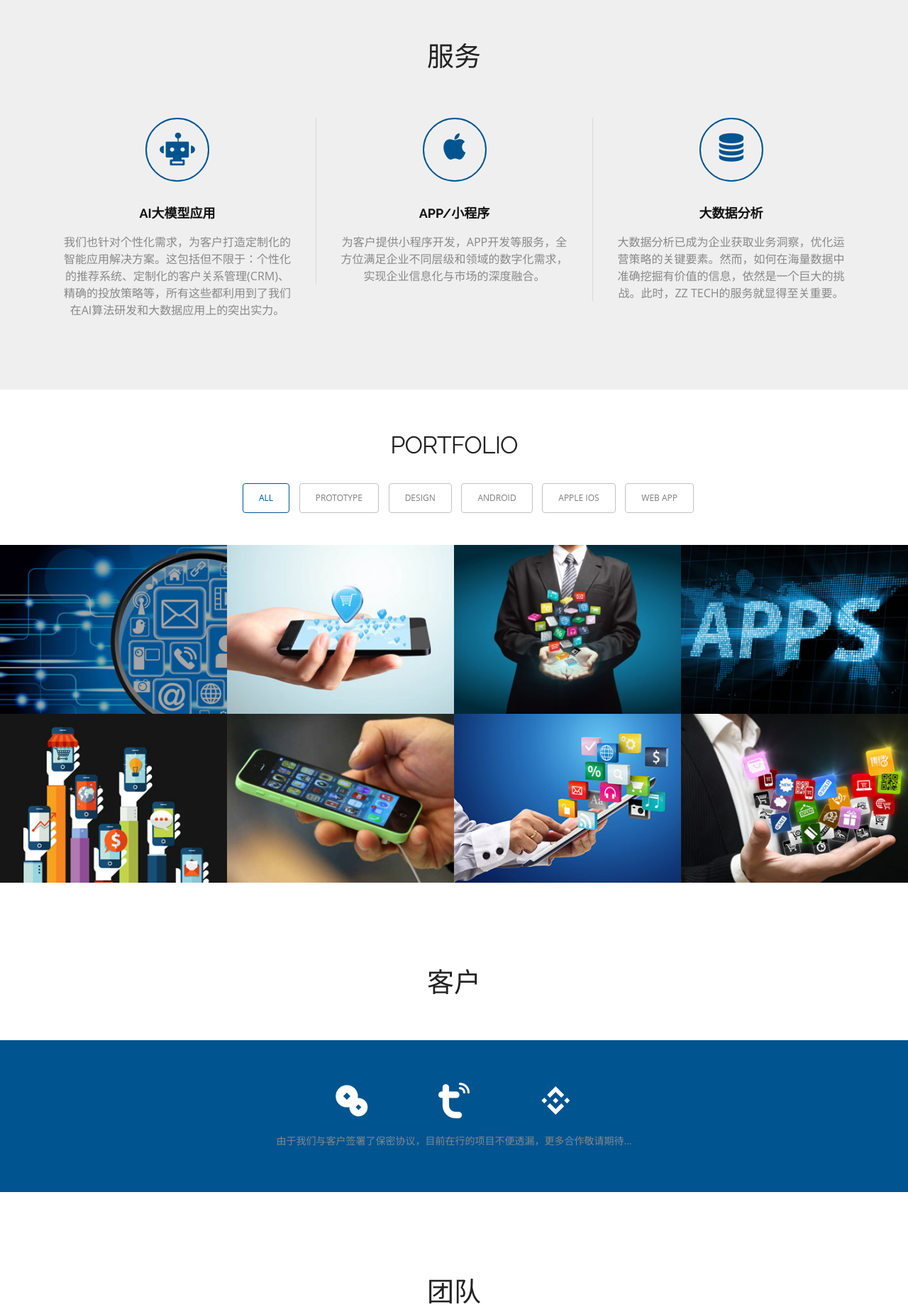
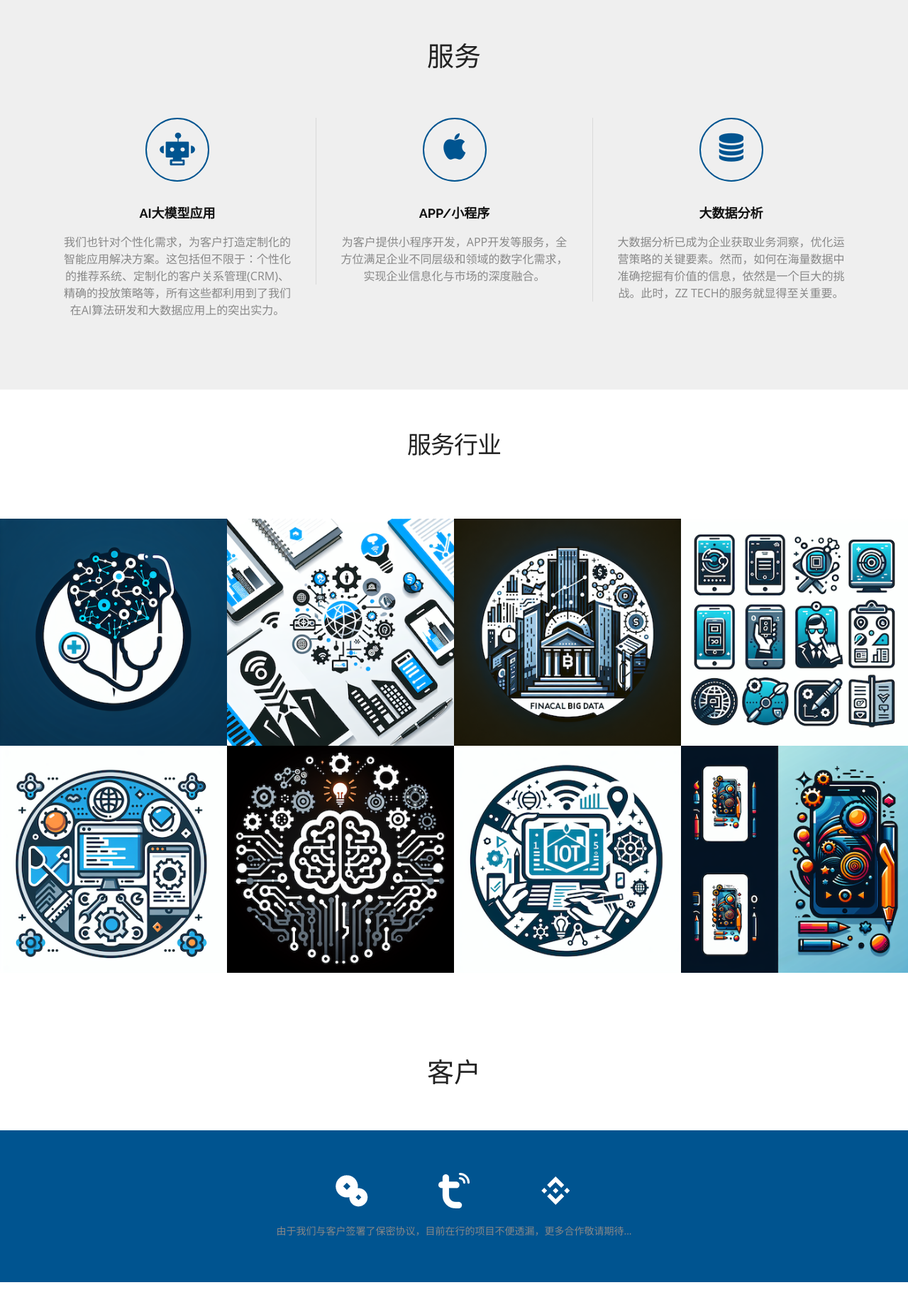
Before and after one commit to jeremyzj/zztech, a Django app: template techapp/templates/techapp/index.html in a window 1280 px wide. Shown: the part 1152-2994 px from the top of the page at 71% size. Run offline with Django 4.2, Linux system fonts and the light colour scheme; the template is opened without the code that fills it, so the values that code supplies are empty; some libraries are stand-ins or nearby versions.

Commit message:
增加服务行业

```diff
--- a/techapp/templates/techapp/index.html
+++ b/techapp/templates/techapp/index.html
@@ -133,7 +133,7 @@
 
     <!-- Title -->
     <div class="section-title">
-      <h2>Portfolio</h2>
+      <h2>服务行业</h2>
     </div>
     <!--/Title -->
 
@@ -148,22 +148,7 @@
     <div id="filters" class="sixteen columns">
       <ul class="clearfix">
         <li><a id="all" href="#" data-filter="*" class="active">
-          <h5>All</h5>
-          </a></li>
-        <li><a class="" href="#" data-filter=".prototype">
-          <h5>Prototype</h5>
-          </a></li>
-        <li><a class="" href="#" data-filter=".design">
-          <h5>Design</h5>
-          </a></li>
-        <li><a class="" href="#" data-filter=".android">
-          <h5>Android</h5>
-          </a></li>
-        <li><a class="" href="#" data-filter=".appleIOS">
-          <h5>Apple IOS</h5>
-          </a></li>
-        <li><a class="" href="#" data-filter=".web">
-          <h5>Web App</h5>
+
           </a></li>
       </ul>
     </div>
@@ -174,21 +159,32 @@
 
       <!-- Portfolio Item -->
       <div style="position: absolute; left: 0px; top: 0px; transform: translate3d(0px, 0px, 0px) scale3d(1, 1, 1); width: 337px; opacity: 1;" class="portfolio-item one-four   appleIOS isotope-item">
-        <div class="portfolio_img"> <img src="{% static 'img/portfolio_pic1.jpg' %}"  alt="Portfolio 1"> </div>
+        <div class="portfolio_img"> <img src="{% static 'img/portfolio_pic1.png' %}"  alt="Portfolio 1"> </div>
         <div class="item_overlay">
           <div class="item_info">
-            <h4 class="project_name">SMS Mobile App</h4>
+            <h4 class="project_name">医疗大数据</h4>
           </div>
         </div>
         </div>
       <!--/Portfolio Item -->
 
+      <!-- Portfolio Item  -->
+      <div style="position: absolute; left: 0px; top: 0px; transform: translate3d(674px, 240px, 0px) scale3d(1, 1, 1); width: 337px; opacity: 1;" class="portfolio-item one-four  design web isotope-item">
+        <div class="portfolio_img"> <img src="{% static 'img/portfolio_pic7.png' %}" alt="Portfolio 1"> </div>
+        <div class="item_overlay">
+          <div class="item_info">
+            <h4 class="project_name">物联网解决方案</h4>
+          </div>
+        </div>
+       </div>
+      <!--/Portfolio Item -->
+
       <!-- Portfolio Item-->
       <div style="position: absolute; left: 0px; top: 0px; transform: translate3d(337px, 0px, 0px) scale3d(1, 1, 1); width: 337px; opacity: 1;" class="portfolio-item one-four  design isotope-item">
-        <div class="portfolio_img"> <img src="{% static 'img/portfolio_pic2.jpg' %}" alt="Portfolio 1"> </div>
+        <div class="portfolio_img"> <img src="{% static 'img/portfolio_pic2.png' %}" alt="Portfolio 1"> </div>
         <div class="item_overlay">
           <div class="item_info">
-            <h4 class="project_name">Finance App</h4>
+            <h4 class="project_name">金融大数据</h4>
           </div>
         </div>
       </div>
@@ -196,10 +192,10 @@
 
       <!-- Portfolio Item -->
       <div style="position: absolute; left: 0px; top: 0px; transform: translate3d(674px, 0px, 0px) scale3d(1, 1, 1); width: 337px; opacity: 1;" class="portfolio-item one-four  design  isotope-item">
-        <div class="portfolio_img"> <img src="{% static 'img/portfolio_pic3.jpg' %}" alt="Portfolio 1"> </div>
+        <div class="portfolio_img"> <img src="{% static 'img/app_pic.png' %}" alt="Portfolio 1"> </div>
         <div class="item_overlay">
           <div class="item_info">
-            <h4 class="project_name">GPS Concept</h4>
+            <h4 class="project_name">APP 定制开发</h4>
           </div>
         </div>
       </div>
@@ -207,10 +203,10 @@
 
       <!-- Portfolio Item-->
       <div style="position: absolute; left: 0px; top: 0px; transform: translate3d(1011px, 0px, 0px) scale3d(1, 1, 1); width: 337px; opacity: 1;" class="portfolio-item one-four  android  prototype web isotope-item">
-        <div class="portfolio_img"> <img src="{% static 'img/portfolio_pic4.jpg' %}" alt="Portfolio 1"> </div>
+        <div class="portfolio_img"> <img src="{% static 'img/web_pic.png' %}" alt="Portfolio 1"> </div>
         <div class="item_overlay">
           <div class="item_info">
-            <h4 class="project_name">Shopping</h4>
+            <h4 class="project_name">WEB 开发</h4>
           </div>
         </div>
       </div>
@@ -218,10 +214,10 @@
 
       <!-- Portfolio Item -->
       <div style="position: absolute; left: 0px; top: 0px; transform: translate3d(0px, 240px, 0px) scale3d(1, 1, 1); width: 337px; opacity: 1;" class="portfolio-item one-four  design isotope-item">
-        <div class="portfolio_img"> <img src="{% static 'img/portfolio_pic5.jpg' %}" alt="Portfolio 1"> </div>
+        <div class="portfolio_img"> <img src="{% static 'img/ai_model.png' %}" alt="Portfolio 1"> </div>
         <div class="item_overlay">
           <div class="item_info">
-            <h4 class="project_name">Managment</h4>
+            <h4 class="project_name">AI 大模型</h4>
           </div>
         </div>
       </div>
@@ -229,32 +225,22 @@
 
       <!-- Portfolio Item -->
       <div style="position: absolute; left: 0px; top: 0px; transform: translate3d(337px, 240px, 0px) scale3d(1, 1, 1); width: 337px; opacity: 1;" class="portfolio-item one-four  web isotope-item">
-        <div class="portfolio_img"> <img src="{% static 'img/portfolio_pic6.jpg' %}" alt="Portfolio 1"> </div>
+        <div class="portfolio_img"> <img src="{% static 'img/iot_pic.png' %}" alt="Portfolio 1"> </div>
         <div class="item_overlay">
           <div class="item_info">
-            <h4 class="project_name">iPhone</h4>
+            <h4 class="project_name">物联网Iot</h4>
           </div>
         </div>
       </div>
       <!--/Portfolio Item -->
 
-      <!-- Portfolio Item  -->
-      <div style="position: absolute; left: 0px; top: 0px; transform: translate3d(674px, 240px, 0px) scale3d(1, 1, 1); width: 337px; opacity: 1;" class="portfolio-item one-four  design web isotope-item">
-        <div class="portfolio_img"> <img src="{% static 'img/portfolio_pic7.jpg' %}" alt="Portfolio 1"> </div>
-        <div class="item_overlay">
-          <div class="item_info">
-            <h4 class="project_name">Nexus Phone</h4>
-          </div>
-        </div>
-       </div>
-      <!--/Portfolio Item -->
 
       <!-- Portfolio Item -->
       <div style="position: absolute; left: 0px; top: 0px; transform: translate3d(1011px, 240px, 0px) scale3d(1, 1, 1); width: 337px; opacity: 1;" class="portfolio-item one-four   android isotope-item">
-        <div class="portfolio_img"> <img src="{% static 'img/portfolio_pic8.jpg' %}" alt="Portfolio 1"> </div>
+        <div class="portfolio_img"> <img src="{% static 'img/portfolio_pic8.png' %}" alt="Portfolio 1"> </div>
         <div class="item_overlay">
           <div class="item_info">
-				<h4 class="project_name">Android</h4>
+				<h4 class="project_name">APP OEM</h4>
           </div>
         </div>
         </a> </div>
--- a/zztech/urls.py
+++ b/zztech/urls.py
@@ -18,6 +18,6 @@ from django.contrib import admin
 from django.urls import include, path
 
 urlpatterns = [
-    path("techapp/", include("techapp.urls")),
+    path("", include("techapp.urls")),
     path("admin/", admin.site.urls),
 ]
```
Also changed, not shown: zztech/settings.py (+6 -2 lines), techapp/static/img/ai_model.png (added), techapp/static/img/app_pic.png (added), techapp/static/img/iot_pic.png (added), techapp/static/img/portfolio_pic1.png (added), techapp/static/img/portfolio_pic2.png (added), techapp/static/img/portfolio_pic7.png (added), techapp/static/img/portfolio_pic8.png (added), techapp/static/img/web_pic.png (added).
